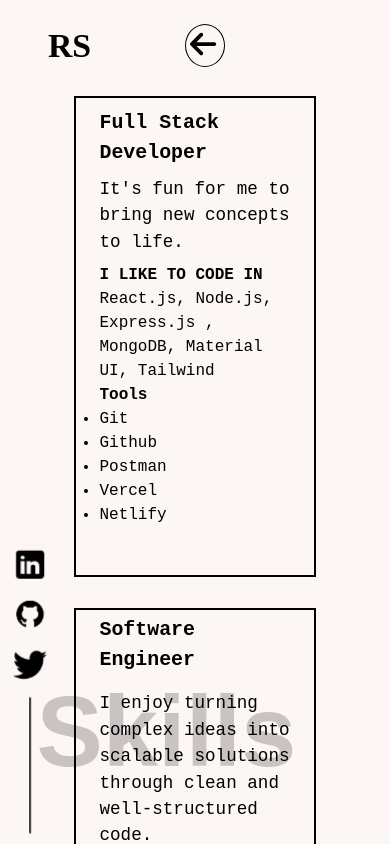
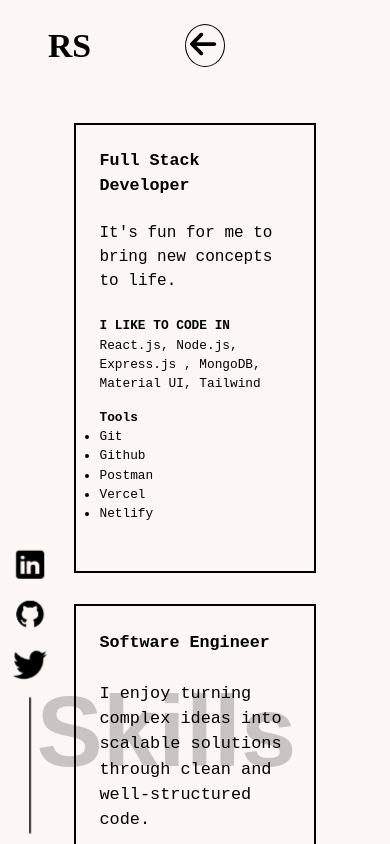
Before and after one commit to Rishabh05Sahu/portfolio-website, a React (Vite) app: page /my-skills in a window 390 px wide. Built offline with nearby package versions, Linux system fonts and the light colour scheme.

Commit message:
skill page responsive

```diff
--- a/src/components/Card/Card.css
+++ b/src/components/Card/Card.css
@@ -8,10 +8,10 @@
     /* margin-right: 8rem; */
     border-radius: 0px 50px;
     border: 1px solid rgb(0, 0, 0);
-    transition: all 0.2s ease 0s;
+    transition: all 0.9s ease 0s;
     /* margin-top: 12vh; */
     position: relative;
-    transition: transform ease 1500ms;
+    transition: transform ease 2000ms;
 }
 .card-front-content{
     padding: 0rem 1.3rem;
--- a/src/components/HeroBox/HeroBox.css
+++ b/src/components/HeroBox/HeroBox.css
@@ -92,7 +92,7 @@
 
 @media(max-width:500px){
     .herobox{
-        margin: 9.5vh 17.4vw;
+        margin: 10.6vh 17.4vw;
         height: 55vh;
         width: 65vw;
         display: flex;
@@ -103,7 +103,7 @@
     }
     .herobox-left-content{
         height: 10vh;
-        padding: 1rem 2rem;
+        padding: 1rem 1.1rem;
         cursor: crosshair;
         display: flex;
 
@@ -124,7 +124,8 @@
         font-size: 1.2rem;
     }
     .herobox-left-content h6{
-        font-size: .9rem;
+        font-size: .8rem;
+
     }
     .herobox-right img{
         position: absolute;
--- a/src/pages/CSS/About.css
+++ b/src/pages/CSS/About.css
@@ -66,6 +66,15 @@
   }
 }
 
+@media(min-width:1150px){
+  .about-content{
+    padding: 2vh 3vw;
+    height: auto;
+    margin-top: -6vh;
+  }
+
+
+}
 
 @media(max-width:500px){
  .aboutabout{
--- a/src/pages/CSS/Home.css
+++ b/src/pages/CSS/Home.css
@@ -68,6 +68,8 @@
   }
 }
 @media(max-width:500px){
+
+
   .home h2,
   .home h3{
     font-size: 15px;
--- a/src/pages/CSS/MySkill.css
+++ b/src/pages/CSS/MySkill.css
@@ -116,21 +116,27 @@
         overflow-y: scroll;
     }
     .left-skill-container{
-        gap: 0px;
+        gap: 15px;
         width: 49vw;
         height: 50vh;
-        padding: 2.7vw 6vw;
-        font-size:1rem;
+        padding: 6vw 6vw 2.7vw 6vw;
+        font-size:.8rem;
         padding-bottom: 3rem;
         margin-top: 3rem;
     }
+    .first-left-skill-p{
+        font-size: 1.9vh;
+    }
     .right-skill-container{
-        gap: 0px;
+        gap: 10px;
         width: 49vw;
         height: 50vh;
-        padding: 2.7vw 6vw;
-        font-size:1rem;
-        margin-bottom: 3rem;
+        padding: 6vw 6vw 2.7vw 6vw;
+        font-size:.8rem;
+        margin-bottom: 4rem;
+    }
+    .first-right-skill-p{
+        font-size: 2vh;
     }
     .right-skill-container h2,.right-skill-container p{
         margin: 0;
```
